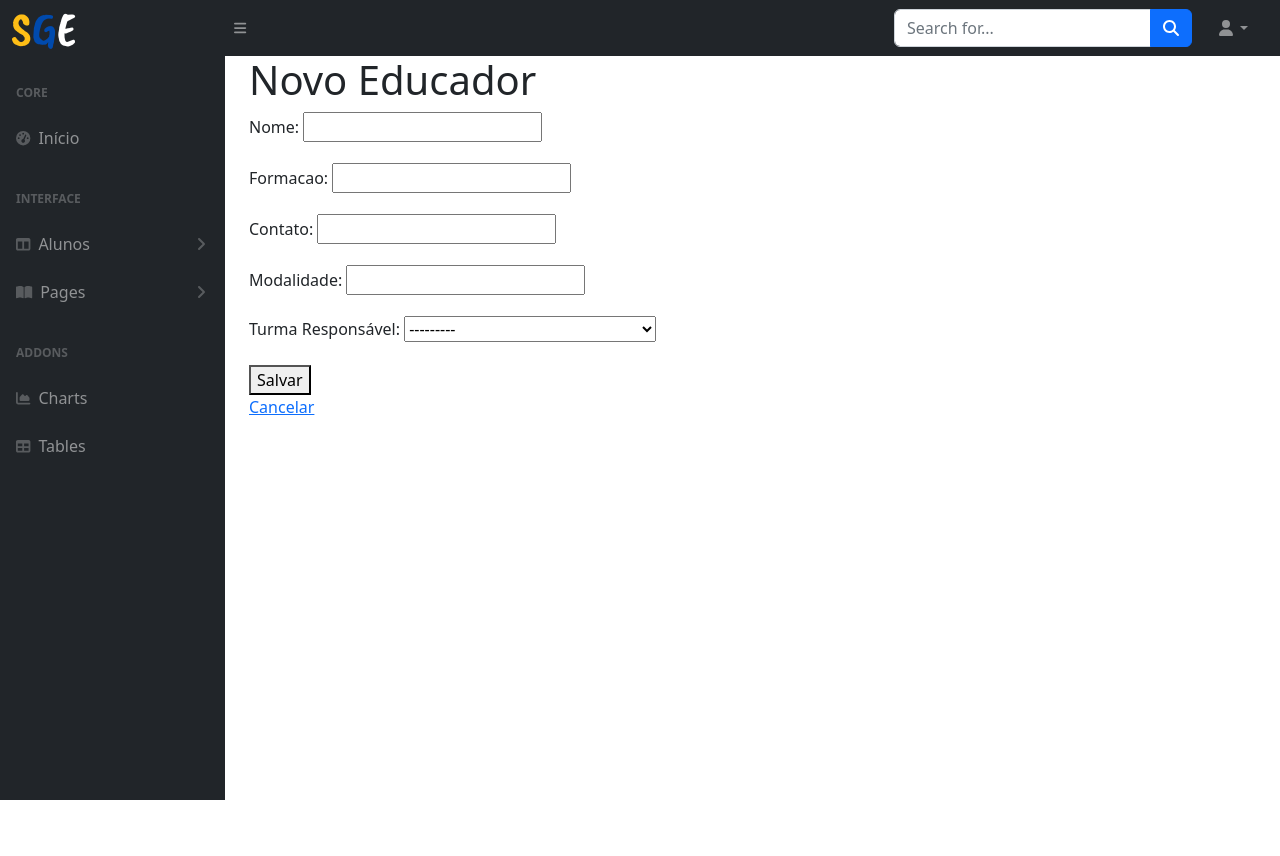
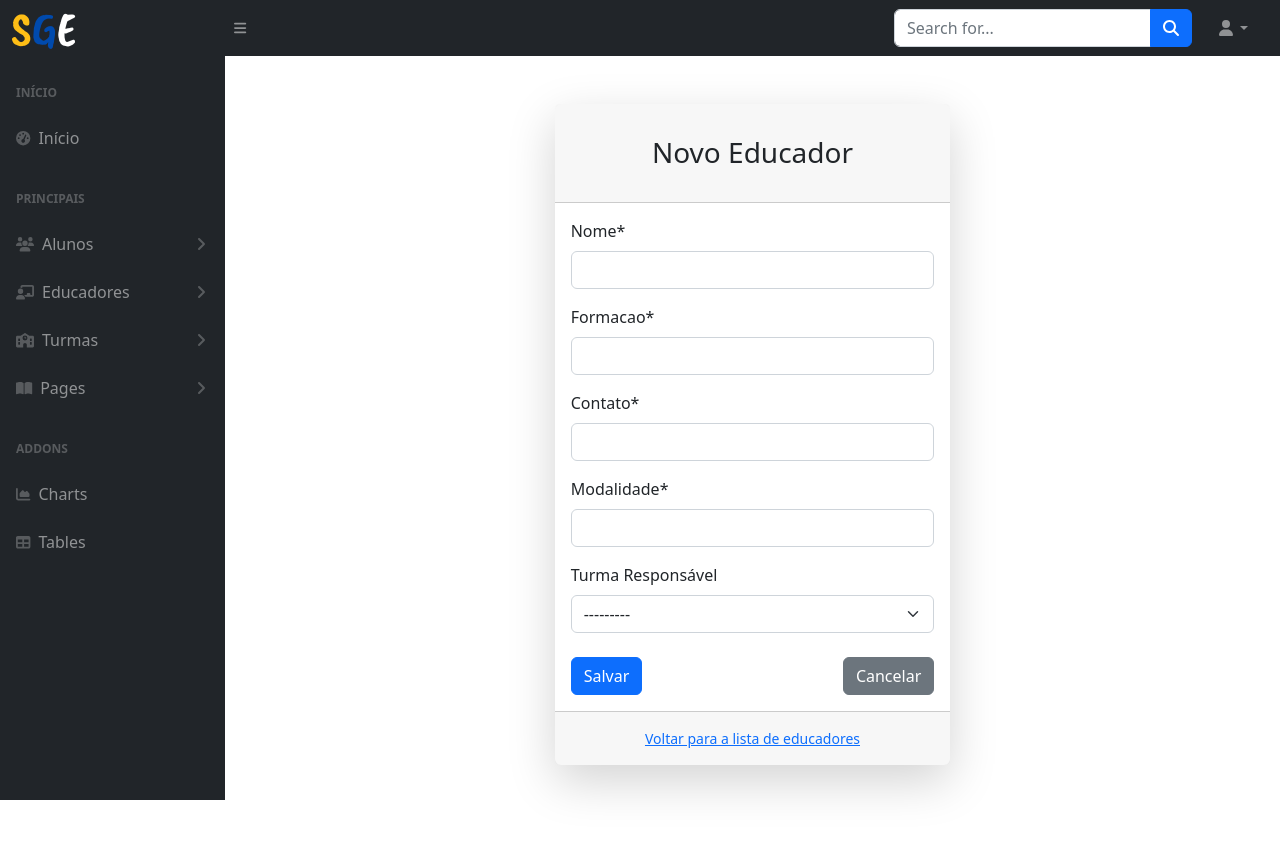
Before and after one commit to gukkray/SGE, a Django app: page /educadores/create/ in a window 1280 px wide. Before the commit the page ends 800 px from the top, so only its background shows below. Run offline with Django 5.2, Linux system fonts and the light colour scheme; a user stored in the database is signed in; data comes from the database, SQL or seed files in the repository; both versions use the stored data as it was after the commit; some libraries are stand-ins or nearby versions.

Commit message:
menu (turma e educadores adicionados)

```diff
--- a/cadastros/templates/educador/educador_form.html
+++ b/cadastros/templates/educador/educador_form.html
@@ -1,13 +1,44 @@
 {% extends 'modelo.html' %}
 {% load static %}
+{% load crispy_forms_tags %}
+
+
 
 {% block corpo %}
 
-<h1>{% if form.instance.pk %}Editar dados do Educador{% else %}Novo Educador{% endif %}</h1>
-<form method="post">
-    {% csrf_token %}
-    {{ form.as_p }}
-    <button type="submit">Salvar</button>
-</form>
-<a href="{% url 'educador_list' %}">Cancelar</a>
+    <div id="layoutAuthentication">
+        <div id="layoutAuthentication_content">
+            <main>
+                <div class="container">
+                    <div class="row justify-content-center">
+                        <div class="col-lg-5">
+                            <div class="card shadow-lg border-0 rounded-lg mt-5">
+                                <div class="card-header">
+                                    <h3 class="text-center font-weight-light my-4">
+                                        {% if form.instance.pk %}Editar dados do Educador{% else %}Novo Educador{% endif %}
+                                    </h3>
+                                </div>
+                                <div class="card-body">
+                                    <form method="post">
+                                        {% csrf_token %}
+                                        {{ form|crispy }}
+                                        <div class="d-flex align-items-center justify-content-between mt-4 mb-0">
+                                            <button class="btn btn-primary" type="submit">Salvar</button>
+                                            <a class="btn btn-secondary" href="{% url 'educador_list' %}">Cancelar</a>
+                                        </div>
+                                    </form>
+                                </div>
+                                <div class="card-footer text-center py-3">
+                                    <div class="small"><a href="{% url 'educador_list' %}">Voltar para a lista de educadores</a></div>
+                                </div>
+                            </div>
+                        </div>
+                    </div>
+                </div>
+            </main>
+        </div>
+    </div>
+
+
+
 {% endblock %}
--- a/cadastros/templates/turma/turma_confirm_delete.html
+++ b/cadastros/templates/turma/turma_confirm_delete.html
@@ -11,7 +11,7 @@
             <form method="post">
                 {% csrf_token %}
                 <div class="d-flex align-items-center justify-content-between mt-4 mb-0">
-                    <button class="btn bg-danger" type="submit">Sim</button>
+                    <button class="btn bg-danger" type="submit">Sim, excluir</button>
                     <a class="btn btn-secondary" href="{% url 'turma_list' %}">Cancelar</a>
                 </div>
             </form>
--- a/cadastros/templates/turma/turma_form.html
+++ b/cadastros/templates/turma/turma_form.html
@@ -3,7 +3,9 @@
 {% load crispy_forms_tags %}
 
 
+
 {% block corpo %}
+
     <div id="layoutAuthentication">
         <div id="layoutAuthentication_content">
             <main>
@@ -13,7 +15,7 @@
                             <div class="card shadow-lg border-0 rounded-lg mt-5">
                                 <div class="card-header">
                                     <h3 class="text-center font-weight-light my-4">
-                                        {% if form.instance.pk %}Editar Turma{% else %}Nova Turma{% endif %}
+                                        {% if form.instance.pk %}Editar dados da Turma{% else %}Nova Turma{% endif %}
                                     </h3>
                                 </div>
                                 <div class="card-body">
@@ -37,4 +39,6 @@
         </div>
     </div>
 
+
+
 {% endblock %}
--- a/paginas/templates/modelo.html
+++ b/paginas/templates/modelo.html
@@ -54,23 +54,53 @@
                     <nav class="sb-sidenav accordion sb-sidenav-dark" id="sidenavAccordion">
                         <div class="sb-sidenav-menu">
                             <div class="nav">
-                                <div class="sb-sidenav-menu-heading">Core</div>
+                                <div class="sb-sidenav-menu-heading">INÍCIO</div>
                                 <a class="nav-link" href="{% url 'inicio' %}">
                                     <div class="sb-nav-link-icon"><i class="fas fa-tachometer-alt"></i></div>
                                     Início
                                 </a>
-                                <div class="sb-sidenav-menu-heading">Interface</div>
-                                <a class="nav-link collapsed" href="#" data-bs-toggle="collapse" data-bs-target="#collapseLayouts" aria-expanded="false" aria-controls="collapseLayouts">
-                                    <div class="sb-nav-link-icon"><i class="fas fa-columns"></i></div>
+                                <div class="sb-sidenav-menu-heading">PRINCIPAIS</div>
+
+                                 <!-- Alunos -->
+                                <a class="nav-link collapsed" href="#" data-bs-toggle="collapse" data-bs-target="#collapseAlunos" aria-expanded="false" aria-controls="collapseAlunos">
+                                    <div class="sb-nav-link-icon"><i class="fas fa-users"></i></div>
                                     Alunos
                                     <div class="sb-sidenav-collapse-arrow"><i class="fas fa-angle-down"></i></div>
                                 </a>
-                                <div class="collapse" id="collapseLayouts" aria-labelledby="headingOne" data-bs-parent="#sidenavAccordion">
+                                <div class="collapse" id="collapseAlunos" aria-labelledby="headingOne" data-bs-parent="#sidenavAccordion">
                                     <nav class="sb-sidenav-menu-nested nav">
                                         <a class="nav-link" href="{% url 'aluno_create' %}">Cadastrar Aluno</a>
                                         <a class="nav-link" href="{% url 'aluno_list' %}">Listagem de Alunos</a>
                                     </nav>
                                 </div>
+
+                                <!-- Educadores -->
+                                <a class="nav-link collapsed" href="#" data-bs-toggle="collapse" data-bs-target="#collapseEducadores" aria-expanded="false" aria-controls="collapseEducadores">
+                                    <div class="sb-nav-link-icon"><i class="fas fa-chalkboard-teacher"></i></div>
+                                    Educadores
+                                    <div class="sb-sidenav-collapse-arrow"><i class="fas fa-angle-down"></i></div>
+                                </a>
+                                <div class="collapse" id="collapseEducadores" aria-labelledby="headingTwo" data-bs-parent="#sidenavAccordion">
+                                    <nav class="sb-sidenav-menu-nested nav">
+                                        <a class="nav-link" href="{% url 'educador_create' %}">Cadastrar Educador</a>
+                                        <a class="nav-link" href="{% url 'educador_list' %}">Listagem de Educadores</a>
+                                    </nav>
+                                </div>
+
+                                <!-- Turmas -->
+                                <a class="nav-link collapsed" href="#" data-bs-toggle="collapse" data-bs-target="#collapseTurmas" aria-expanded="false" aria-controls="collapseTurmas">
+                                    <div class="sb-nav-link-icon"><i class="fas fa-school"></i></div>
+                                    Turmas
+                                    <div class="sb-sidenav-collapse-arrow"><i class="fas fa-angle-down"></i></div>
+                                </a>
+                                <div class="collapse" id="collapseTurmas" aria-labelledby="headingThree" data-bs-parent="#sidenavAccordion">
+                                    <nav class="sb-sidenav-menu-nested nav">
+                                        <a class="nav-link" href="{% url 'turma_create' %}">Cadastrar Turma</a>
+                                        <a class="nav-link" href="{% url 'turma_list' %}">Listagem de Turmas</a>
+                                    </nav>
+                                </div>
+
+
                                 <a class="nav-link collapsed" href="#" data-bs-toggle="collapse" data-bs-target="#collapsePages" aria-expanded="false" aria-controls="collapsePages">
                                     <div class="sb-nav-link-icon"><i class="fas fa-book-open"></i></div>
                                     Pages
```
Also changed, not shown: cadastros/templates/educador/educador_confirm_delete.html (+16 -6 lines), cadastros/templates/educador/educador_list.html (+36 -11 lines), cadastros/templates/turma/turma_list.html (+2 -5 lines), db.sqlite3. Lines whose indentation alone changed are shown as unchanged.
